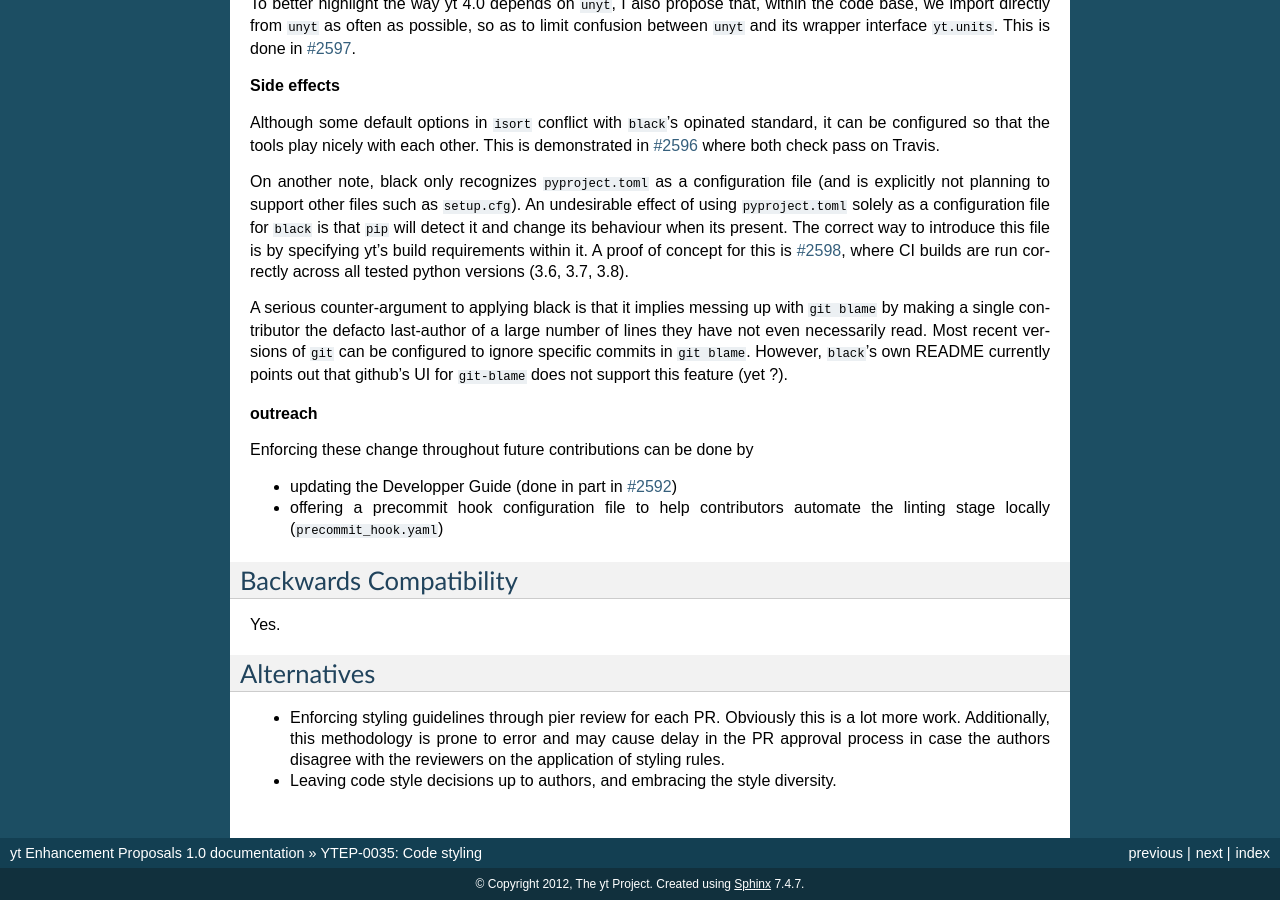
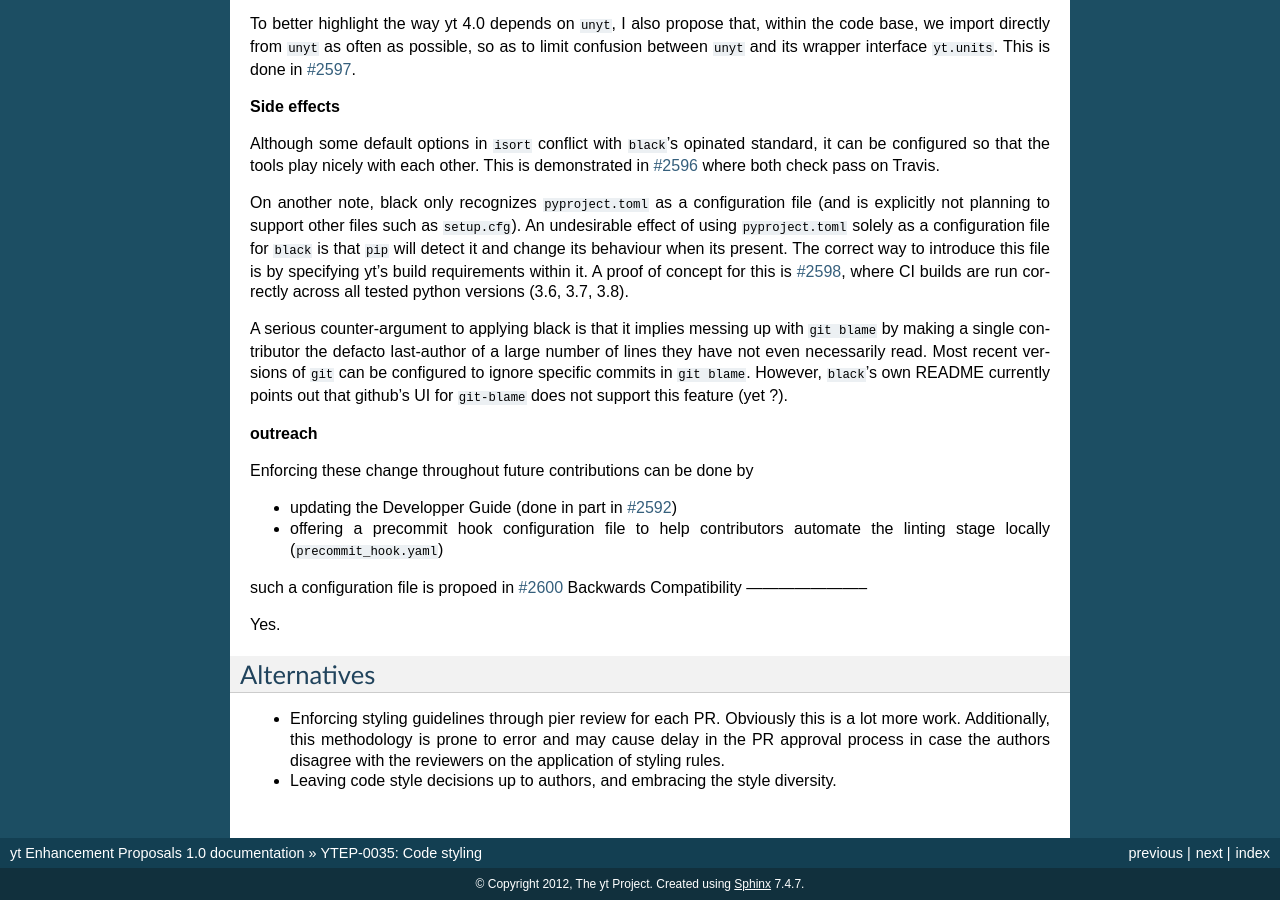
Before and after one commit to yt-project/ytep, a Sphinx documentation site: the page built from source/YTEPs/YTEP-0035.rst, in a window 1280 px wide and 900 px high, scrolled down 1858 px. Built offline with Sphinx 7.4.7, drawn with Linux system fonts in a browser that asks for light colours; formulas are drawn with MathJax 3; some of the changed text lies outside the part shown.

Commit message:
mention precommit hook PR

```diff
--- a/source/YTEPs/YTEP-0035.rst
+++ b/source/YTEPs/YTEP-0035.rst
@@ -24,6 +24,7 @@
   * code formatting with `black <https://github.com/psf/black>`_ (`#2596 <https://github.com/yt-project/yt/pull/2596>`_)
   * redirect internal imports from the wrapper module ``yt.units`` to ``unyt`` (`#2597 <https://github.com/yt-project/yt/pull/2597>`_)
   * add a ``pyproject.toml`` file (`#2598 <https://github.com/yt-project/yt/pull/2598>`_)
+  * add a precommit hook configuration file (`#2600 <https://github.com/yt-project/yt/pull/2600>`_)
 
 Detailed Description
 --------------------
@@ -114,8 +115,7 @@
 
 * updating the Developper Guide (done in part in `#2592 <https://github.com/yt-project/yt/pull/2592>`_)
 * offering a precommit hook configuration file to help contributors automate the linting stage locally (``precommit_hook.yaml``)
-
-
+such a configuration file is propoed in  `#2600 <https://github.com/yt-project/yt/pull/2600>`_
 Backwards Compatibility
 -----------------------
 
```
